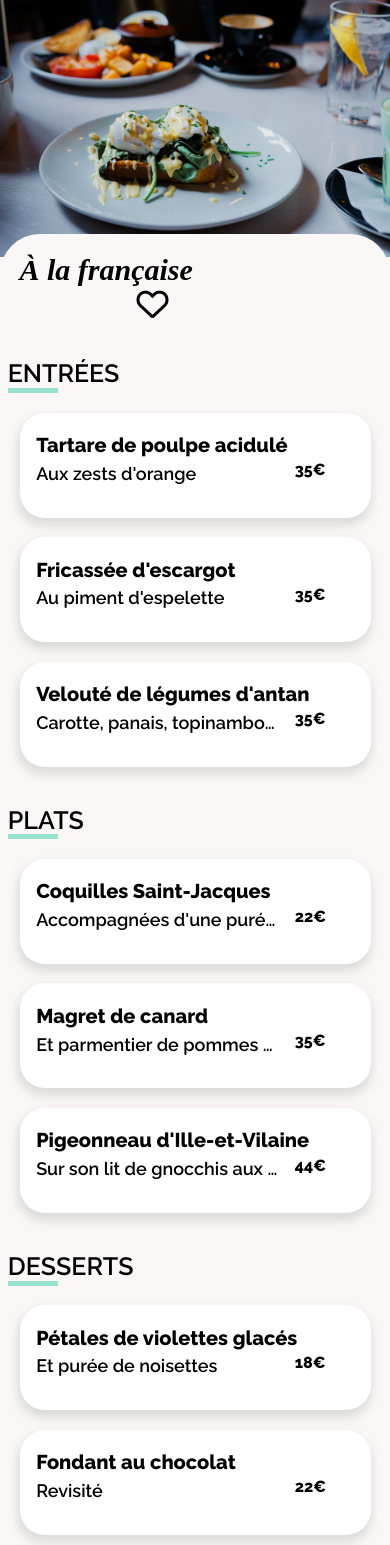
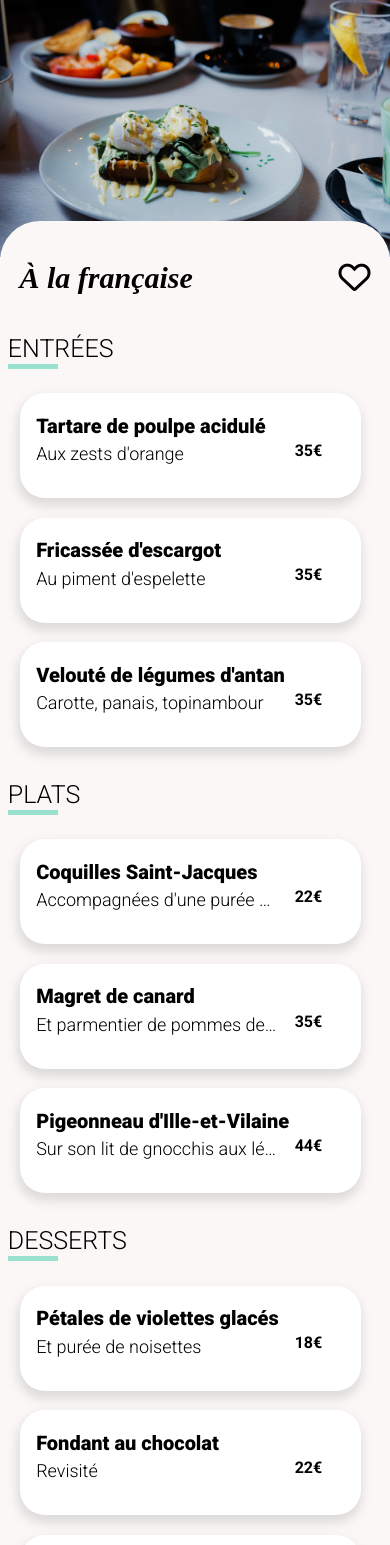
Before and after one commit to soulef77/soulef77.github.io, a website: page menu1.html in a window 390 px wide. Shown: the part 55-1600 px from the top of the page. Drawn offline with nearby package versions, Linux system fonts and the light colour scheme; a web font is replaced by a local one.

Commit message:
modifications

```diff
--- a/CSS/style.scss
+++ b/CSS/style.scss
@@ -1,19 +1,31 @@
+
+$font-family:Roboto, sans-serif;
+$second-font-family: Shrikhand;
+$color-background: rgb(251, 247, 247);
+$first-color: rgb(82, 77, 77);
+$second-color: #99E2D0;
+$third-color: rgb(51, 54, 54);
+$fourth-color: #fff;
+
+@mixin box-shadow($x, $y, $z, $a, $color) {
+  box-shadow: $x, $y, $z, $a, $color;
+}
+
+
 .box {
     box-sizing: border-box;
   }
 
-  html, body {
+ body {
   height: 100%;
   width: 100%;
-    background-color: rgb(251, 247, 247);
+  background-color: $color-background;
 }
 
-   /* body {
-      margin: 0;
-      display: flex;
-      flex-direction: column;
-      min-height: 100vh;
-  } */
+  html {
+    @extend body;
+  }
+
 
 @media only screen and (max-width: 768px) {
   /* For mobile phones: */
@@ -27,12 +39,16 @@
   }
 
   * {
-      font-family: 'Raleway', sans-serif;
+    font-family: $font-family;
   }
 
-    .retour_menu a {
-      color: rgb(82, 77, 77);
+  .retour_menu {
+    color: $first-color;
     text-decoration: none;
+  }
+
+  a {
+    @extend .retour_menu;
   }
 
   .logo {
@@ -51,34 +67,17 @@
     width: 100%;
     height: 100%;
     object-fit: cover;
-
-      /* overflow: hidden; */
     }
 
   .container {
     flex-direction: column;
     height: 100%;
-
-      /* justify-content: space-between; */
   }
 
   .menu_container {
-      /* display: flex;
-      flex-direction: row; */
-      /* background-color:rgb(251, 247, 247);
-      border-radius: 40px 40px 0px 0px;
-      height: 100%;
-      width: 100%; */
-      /*
-          width: 100%;
-          height: 100%;
-          position: absolute;
-          top: 38%;
-          left: 0%;
-          right: 25%; */
 
     h1 {
-        font-family: 'Shrikhand';
+      font-family: $second-font-family;
       font-weight: 800;
       font-style: italic;
       font-size: 30px;
@@ -101,12 +100,7 @@
 
   .first_container {
     border-radius: 40px 40px 0 0;
-      background-color: rgb(251, 247, 247);
-
-      /* position: relative;
-      top: 20%;
-      width: 100%;
-      height: auto;  */
+    background-color: $color-background;
     position: absolute;
     width: 100%;
     padding-top: 5%;
@@ -115,8 +109,8 @@
   }
 
   .fa {
-      color: #99E2D0;
-      background-color: white;
+    color: $second-color;
+    background-color: $fourth-color;
     border-radius: 500px;
     border: none;
     position: absolute;
@@ -140,7 +134,26 @@
     justify-content: space-around;
   }
 
-    @keyframes rotate {
+@mixin keyframes($name) {
+  @-webkit-keyframes #{$name} {
+      @content;
+  }
+  @-moz-keyframes #{$name} {
+      @content;
+  }
+  @-ms-keyframes #{$name} {
+      @content;
+  }
+  @keyframes #{$name} {
+      @content;
+  }
+}
+
+@mixin rotate($var) {
+  rotate: #{$var};
+}
+
+@include keyframes(fade){
   0% {
     transform: rotate(0deg);
   }
@@ -150,13 +163,28 @@
   }
 }
 
+
+
+  // @mixin keyframes($rotate) {
+  //   @keyframes #{$rotate} {
+  //     0% {
+  //       transform: rotate(0deg);
+  //     }
+
+  //     100% {
+  //       transform: rotate(360deg);
+  //     }
+  //   }
+  // }
+
+
+
   .menu-card {
     display: flex;
     flex-direction: column;
     row-gap: 5px;
     color: black;
-      background-color: white;
-      background-color: #fff;
+    background-color: $fourth-color;
     border-radius: 20px;
     padding: 5px 10px 0 10px;
     margin-bottom: 15px;
@@ -165,15 +193,79 @@
     z-index: 0;
     width: 85%;
     height: 100px;
-      box-shadow: -1px 6px 10px 2px rgba(166, 166, 166, 0.34);
     border-radius: 25px;
     border: none;
     margin: 0;
     margin-left: 2%;
     margin-top: 5%;
+    @include box-shadow(-1px,6px ,10px ,2px ,rgba(166, 166, 166, 0.34));
   }
 
-    @-moz-keyframes anim {
+  // @-moz-keyframes anim {
+  //   0% {
+  //     opacity: 0;
+  //   }
+
+  //   100% {
+  //     opacity: 1;
+  //   }
+  // }
+
+  // @-webkit-keyframes anim {
+  //   0% {
+  //     opacity: 0;
+  //   }
+
+  //   100% {
+  //     opacity: 1;
+  //   }
+  // }
+
+  // @-o-keyframes anim {
+  //   0% {
+  //     opacity: 0;
+  //   }
+
+  //   100% {
+  //     opacity: 1;
+  //   }
+  // }
+
+  // @-ms-keyframes anim {
+  //   0% {
+  //     opacity: 0;
+  //   }
+
+  //   100% {
+  //     opacity: 1;
+  //   }
+  // }
+
+
+  @mixin keyframes ($animation_name) {
+    @-webkit-keyframes #{$animation_name} {
+        @content;
+    }
+
+    @-moz-keyframes #{$animation_name} {
+        @content;
+    }
+
+    @-o-keyframes #{$animation_name} {
+        @content;
+    }
+
+    @keyframes #{$animation_name} {
+        @content;
+    }
+}
+
+
+  @mixin anim {
+
+  }
+
+  @include keyframes(fade) {
     0% {
       opacity: 0;
     }
@@ -181,97 +273,54 @@
     100% {
       opacity: 1;
     }
+
   }
 
-    @-webkit-keyframes anim {
-      0% {
-        opacity: 0;
-      }
 
-      100% {
-        opacity: 1;
-      }
-    }
+  // @keyframes anim {
+  //   0% {
+  //     opacity: 0;
+  //   }
 
-    @-o-keyframes anim {
-      0% {
-        opacity: 0;
-      }
-
-      100% {
-        opacity: 1;
-      }
-    }
-
-    @-ms-keyframes anim {
-      0% {
-        opacity: 0;
-      }
-
-      100% {
-        opacity: 1;
-      }
-    }
-
-    @keyframes anim {
-      0% {
-        opacity: 0;
-      }
-
-      100% {
-        opacity: 1;
-      }
-    }
+  //   100% {
+  //     opacity: 1;
+  //   }
+  // }
 
   #menu1 {
-      /* opacity:0;
-      -moz-animation: anim 3s linear forwards 3s;
-      -webkit-animation: anim 3s linear forwards 3s;
-      -o-animation: anim 3s linear forwards 3s;
-      -ms-animation: anim 3s linear forwards 3s;
-      animation: anim 3s linear forwards 3s; */
-
-      /* cursor:pointer;
-      -webkit-transition:all 0.5s ease;
-      -moz-transition:all 0.5s ease;
-      -o-transition:all 0.5s ease;
-      -ms-transition:all 0.5s ease;
-      transition:all 0.5s ease ;
-      transition-delay: 15ms; */
-
-      animation: delay-load 0.5s ease-in-out 0.2s 1 forwards;
+     @include delay-load('fade 0.5s ease-in-out 0.2s 1 forwards');
   }
 
   #menu2 {
-      animation: delay-load 0.5s ease-in-out 0.4s 1 forwards;
+     @include delay-load('fade 0.5s ease-in-out 0.4s 1 forwards');
   }
 
   #menu3 {
-      animation: delay-load 0.5s ease-in-out 0.6s 1 forwards;
+     @include delay-load('fade 0.5s ease-in-out 0.6s 1 forwards');
   }
 
   #menu4 {
-      animation: delay-load 0.5s ease-in-out 0.2s 1 forwards;
+     @include delay-load('fade 0.5s ease-in-out 0.2s 1 forwards');
   }
 
   #menu5 {
-      animation: delay-load 0.5s ease-in-out 0.4s 1 forwards;
+    @include delay-load('fade 0.5s ease-in-out 0.4s 1 forwards');
   }
 
   #menu6 {
-      animation: delay-load 0.5s ease-in-out 0.6s 1 forwards;
+    @include delay-load('fade 0.5s ease-in-out 0.6s 1 forwards');
   }
 
   #menu7 {
-      animation: delay-load 0.5s ease-in-out 0.2s 1 forwards;
+    @include delay-load('fade 0.5s ease-in-out 0.2s 1 forwards');
   }
 
   #menu8 {
-      animation: delay-load 0.5s ease-in-out 0.4s 1 forwards;
+    @include delay-load('fade 0.5s ease-in-out 0.4s 1 forwards');
   }
 
   #menu9 {
-      animation: delay-load 0.5s ease-in-out 0.8s 1 forwards;
+    @include delay-load('fade 0.5s ease-in-out 0.8s 1 forwards');
   }
 
   /* ANIMATION-apparition progressive */
@@ -288,7 +337,33 @@
     }
   }
 
-    @keyframes delay-load {
+
+
+
+
+@mixin keyframes ($animation_name) {
+  @-webkit-keyframes #{$animation_name} {
+      @content;
+  }
+
+  @-moz-keyframes #{$animation_name} {
+      @content;
+  }
+
+  @-o-keyframes #{$animation_name} {
+      @content;
+  }
+
+  @keyframes #{$animation_name} {
+      @content;
+  }
+}
+
+@mixin delay-load {
+
+}
+
+@include keyframes(fade){
   from {
     opacity: 0;
     transform: translateY(15px);
@@ -342,7 +417,7 @@
     top: 0;
     width: 25%;
     height: 100%;
-      background-color: #99E2D0;
+    background-color: $second-color;
     transition: 8s;
     display: flex;
     align-items: center;
@@ -350,7 +425,7 @@
     transition: .8s ease-in-out;
 
     i {
-        color: #fff;
+      color: $fourth-color;
       font-size: 25px;
       border-radius: 40px;
     }
@@ -366,7 +441,7 @@
     z-index: 2;
 
     i {
-        animation: rotate 0.4s linear 2;
+      @include rotate('0.4s linear 2');
       animation-delay: 0.3S;
     }
   }
@@ -390,8 +465,6 @@
   .price {
     animation-fill-mode: both;
     font-weight: 700;
-
-      /* width: 45px; */
     display: -webkit-box;
     display: -ms-flexbox;
     display: flex;
@@ -418,24 +491,19 @@
   }
 
   .price {
-      /* width: 50px; */
     transition: 0.8s ease-in-out;
   }
 
   i {
     margin-right: 5%;
-
-      /* margin-top: 5%; */
     border-radius: 20px;
   }
 
   .entree_container h2, .entree_container2 h2, .entree_container3 h2 {
     font-size: 25px;
     font-weight: 100;
-
-      /* display: block; */
     width: 50px;
-      border-bottom: 3px solid #99E2D0;
+    border-bottom: 3px solid $second-color;
     border-bottom-width: 5px;
     margin-bottom: 1%;
     margin-top: 10%;
@@ -444,27 +512,27 @@
 
   .button10 {
     background: linear-gradient(to right, #dd28b9, rgb(139, 49, 178));
-      box-shadow: 6px 6px 6px 6px rgb(241, 219, 234);
     border-radius: 20px;
     height: 80px;
     width: 60%;
     margin-left: 20%;
     margin-bottom: 20%;
     margin-top: 20%;
-      color: white;
+    color: $fourth-color;
     font-weight: 600;
     font-size: 20px;
     border: none;
     text-align: center;
+    @include box-shadow(6px,6px ,6px ,6px ,rgb(241, 219, 234));
 
     &:hover {
       filter: brightness(120%);
-        box-shadow: 6px 6px 6px 6px rgb(145, 122, 138);
+      @include box-shadow(6px,6px ,6px ,6px ,rgb(145, 122, 138));
     }
   }
 
   footer {
-      background-color: rgb(51, 54, 54);
+    background-color:$third-color;
     width: 100%;
     position: absolute;
     bottom: -400%;
@@ -478,23 +546,23 @@
 
   .footer_logo {
     width: 35%;
-      color: #fff;
+    color: $fourth-color;
     filter: invert(100%);
     margin-bottom: 2%;
 
     img {
-        color: #fff;
+      color: $fourth-color;
     }
   }
 
   li {
     list-style: none;
-      color: #fff;
+    color: $fourth-color;
   }
 
   .fa_resto {
     float: left;
-      color: #fff;
+    color: $fourth-color;
     align-items: flex-start;
   }
 
@@ -508,13 +576,13 @@
   .icone_partenariat {
     display: flex;
     flex-direction: row;
-      color: #fff;
+    color: $fourth-color;
     margin-right: 35%;
     align-items: flex-start;
   }
 
   a {
-      color: #fff;
+    color: $fourth-color;
     text-decoration: none;
   }
 }
--- a/menu1.html
+++ b/menu1.html
@@ -12,6 +12,9 @@
      <style>
          @import url('https://fonts.googleapis.com/css2?family=Raleway:ital,wght@0,600;0,800;1,700&display=swap');
      </style>
+    <style>
+    @import url('https://fonts.googleapis.com/css2?family=Roboto:wght@300;400;500;700;900&display=swap');
+    </style>
     <link rel="preconnect" href="https://fonts.googleapis.com">
     <link rel="preconnect" href="https://fonts.gstatic.com" crossorigin>
     <link href="https://fonts.googleapis.com/css2?family=Shrikhand&display=swap" rel="stylesheet">
@@ -30,7 +33,7 @@
        <div class="retour_menu"><a href="index.html"><i class="fa-solid fa-arrow-left fa-2x"></i></a></div><img src="IMG/ohmyfood.png"  alt="logo du site" class="logo" />
     </div>
     <div class="resto_card">
-        <img src="/IMG/restaurants/toa-heftiba-DQKerTsQwi0-unsplash.jpg" alt="photo du restaurant La palette du goût" class="resto_image">
+        <img src="IMG/restaurants/toa-heftiba-DQKerTsQwi0-unsplash.jpg" alt="photo du restaurant La palette du goût" class="resto_image">
     </div>
 </header>
 <main>
@@ -38,7 +41,8 @@
         <div class="first_container" >
             <div class="menu_container" >
              <h1>À la française</h1>
-                <i class="fah fa-regular fa-heart fa-2x"></i>
+               <span><i class="fah fa-regular fa-heart fa-2x"></i></span>
+                <span><i class="fah_white3 fa-thin fa-heart fa-2x"></i></span>
             </div>
             <div class="col_container">
             <section class="section_menu">
```
Also changed, not shown: CSS/style1.scss (+4 -4 lines), index.html (+21 -16 lines), menu2.html (+4 -1 lines), menu3.html (+6 -2 lines), menu4.html (+4 -1 lines), CSS/style.css, CSS/style1.css, CSS/style2.css, CSS/style3.css, CSS/style4.css. Lines whose indentation alone changed are shown as unchanged.
